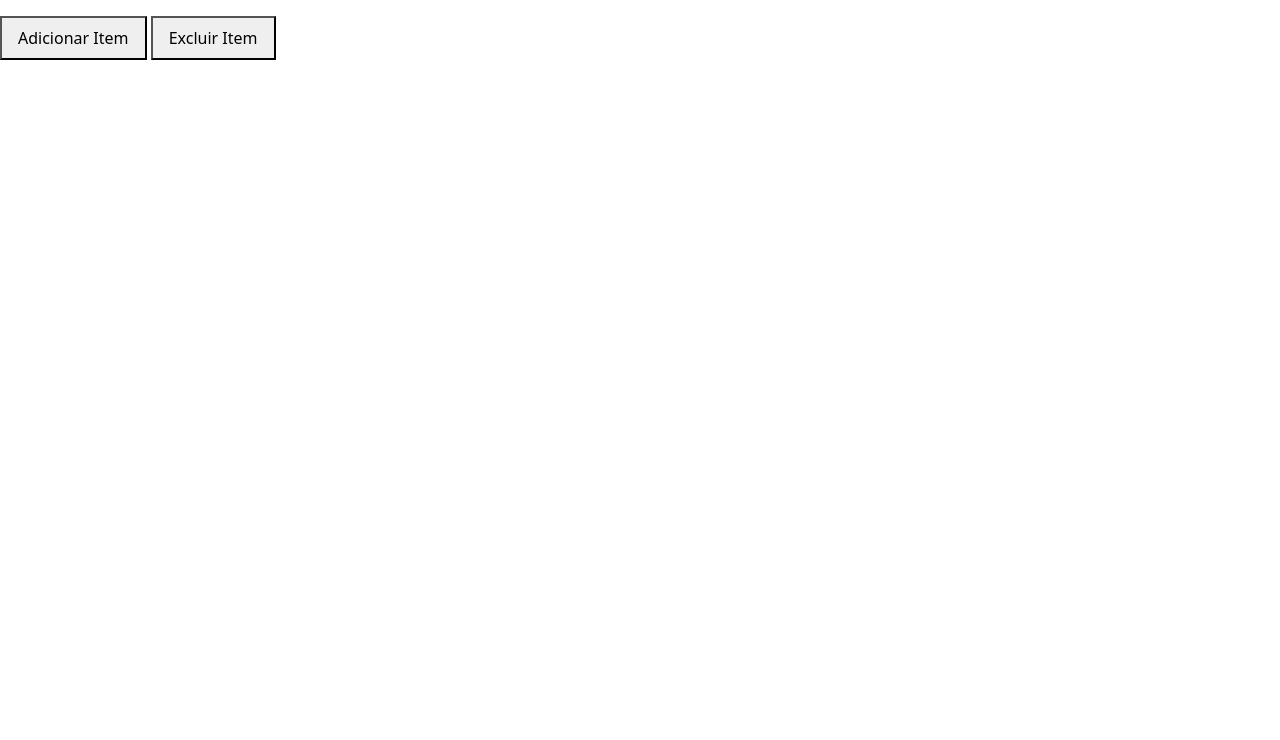
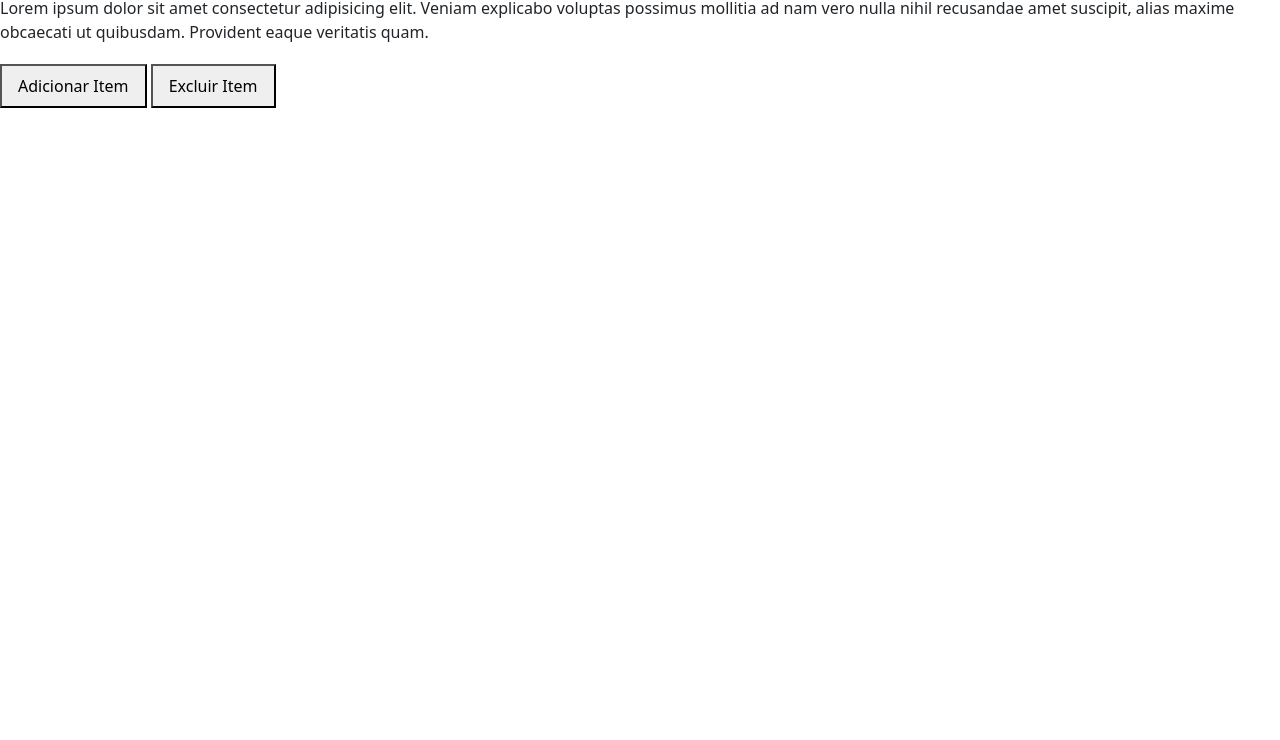
Before and after one commit to Deyvid4900/Tarefa_Desafio_3, a plain HTML site: page index.html in a window 1280 px wide. Shown: the part 60-800 px from the top of the page. Drawn offline with nearby package versions, Linux system fonts and the light colour scheme; no server answers.

Commit message:
modified:   index.html

```diff
--- a/index.html
+++ b/index.html
@@ -21,6 +21,7 @@
     <h1>Tabela de Dados</h1>
     <table id="data-table">
         <!-- Aqui os dados da planilha serão inseridos dinamicamente -->
+        Lorem ipsum dolor sit amet consectetur adipisicing elit. Veniam explicabo voluptas possimus mollitia ad nam vero nulla nihil recusandae amet suscipit, alias maxime obcaecati ut quibusdam. Provident eaque veritatis quam.
     </table>
 
     <button id="add-row">Adicionar Item</button>
```
